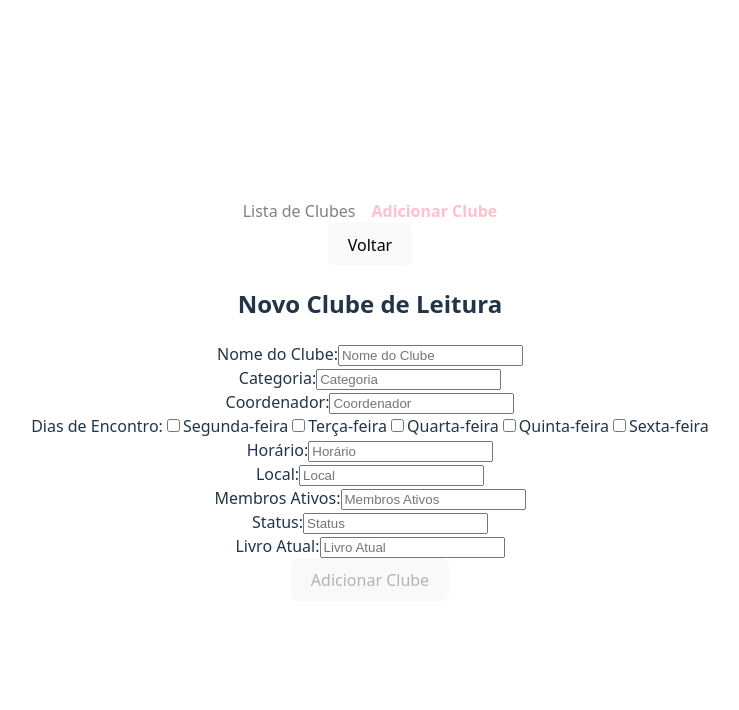
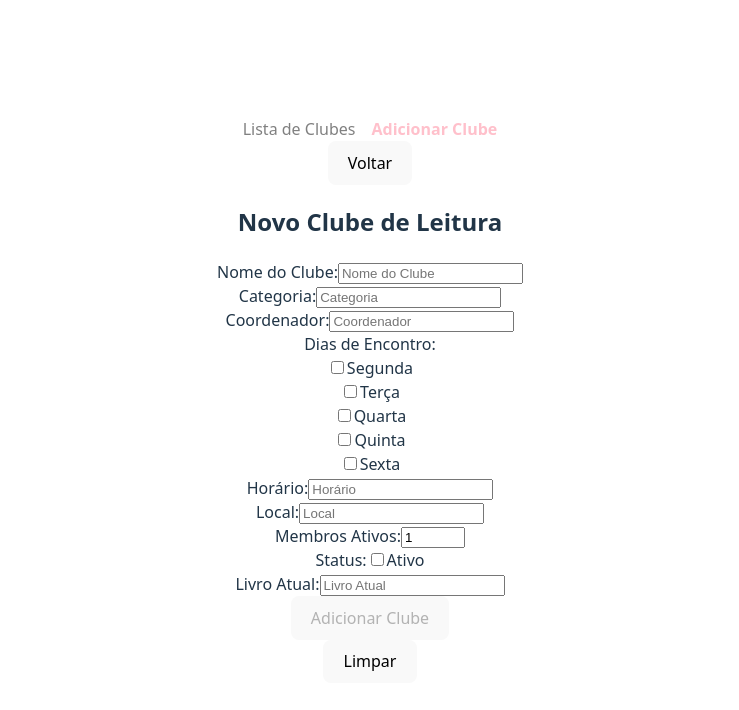
Before and after one commit to Lucas-Faleiro/library-club-manager, a React (Vite) app: page /adicionar in a window 1280 px wide. Shown: the top 710 px of the page, without its empty margins (270-1009 px from the left). Built offline with nearby package versions, Linux system fonts and the light colour scheme.

Commit message:
Exercício 12

```diff
--- a/src/components/ClubForm.jsx
+++ /dev/null
@@ -1,108 +0,0 @@
-const ClubForm = ({
-  clubName,
-  handleInputChange,
-  handleSubmit,
-  errorMessage,
-  btnDisabled,
-}) => {
-  return (
-    <form onSubmit={handleSubmit}>
-      <h2>Novo Clube de Leitura</h2>
-      <div>
-        <label htmlFor="club-name">Nome do Clube:</label>
-        <input
-          type="text"
-          placeholder="Nome do Clube"
-          id="club-name"
-          name="club-name"
-          onChange={handleInputChange}
-          value={clubName}
-        />
-        {errorMessage && (
-          <p style={{ color: "red", fontSize: "12px" }}>{errorMessage}</p>
-        )}
-      </div>
-      <div>
-        <label htmlFor="club-category">Categoria:</label>
-        <input
-          type="text"
-          placeholder="Categoria"
-          id="club-category"
-          name="club-category"
-        />
-      </div>
-      <div>
-        <label htmlFor="club-coordinator">Coordenador:</label>
-        <input
-          type="text"
-          placeholder="Coordenador"
-          id="club-coordinator"
-          name="club-coordinator"
-        />
-      </div>
-      <div>
-        <label htmlFor="meeting-days">Dias de Encontro:</label>
-        <input type="checkbox" id="segunda" name="segunda" value="segunda" />
-        <label htmlFor="segunda">Segunda-feira</label>
-        <input type="checkbox" id="terca" name="terca" value="terca" />
-        <label htmlFor="terca">Terça-feira</label>
-        <input type="checkbox" id="quarta" name="quarta" value="quarta" />
-        <label htmlFor="quarta">Quarta-feira</label>
-        <input type="checkbox" id="quinta" name="quinta" value="quinta" />
-        <label htmlFor="quinta">Quinta-feira</label>
-        <input type="checkbox" id="sexta" name="sexta" value="sexta" />
-        <label htmlFor="sexta">Sexta-feira</label>
-      </div>
-      <div>
-        <label htmlFor="meeting-time">Horário:</label>
-        <input
-          type="text"
-          placeholder="Horário"
-          id="meeting-time"
-          name="meeting-time"
-        />
-      </div>
-      <div>
-        <label htmlFor="meeting-location">Local:</label>
-        <input
-          type="text"
-          placeholder="Local"
-          id="meeting-location"
-          name="meeting-location"
-        />
-      </div>
-      <div>
-        <label htmlFor="active-members">Membros Ativos:</label>
-        <input
-          type="number"
-          placeholder="Membros Ativos"
-          id="active-members"
-          name="active-members"
-        />
-      </div>
-      <div>
-        <label htmlFor="club-status">Status:</label>
-        <input
-          type="text"
-          placeholder="Status"
-          id="club-status"
-          name="club-status"
-        />
-      </div>
-      <div>
-        <label htmlFor="current-book">Livro Atual:</label>
-        <input
-          type="text"
-          placeholder="Livro Atual"
-          id="current-book"
-          name="current-book"
-        />
-      </div>
-      <button disabled={btnDisabled} type="submit">
-        Adicionar Clube
-      </button>
-    </form>
-  );
-};
-
-export default ClubForm;
--- /dev/null
+++ b/src/components/NewClubForm.jsx
@@ -0,0 +1,162 @@
+const daysOfWeek = ["Segunda", "Terça", "Quarta", "Quinta", "Sexta"];
+
+const NewClubForm = ({
+  inputsForm,
+  handleInputChange,
+  handleCheckboxChange,
+  handleSubmit,
+  errorMessage,
+  isFormValid,
+}) => {
+  return (
+    <form onSubmit={handleSubmit}>
+      <h2>Novo Clube de Leitura</h2>
+      <div>
+        <label htmlFor="club-name">Nome do Clube:</label>
+        <input
+          type="text"
+          placeholder="Nome do Clube"
+          id="nome"
+          name="nome"
+          onChange={handleInputChange}
+          value={inputsForm.nome}
+        />
+        {errorMessage.nome.visible && (
+          <p style={{ color: "red", fontSize: "12px" }}>
+            {errorMessage.nome.message}
+          </p>
+        )}
+      </div>
+      <div>
+        <label htmlFor="categoria">Categoria:</label>
+        <input
+          type="text"
+          placeholder="Categoria"
+          id="categoria"
+          name="categoria"
+          onChange={handleInputChange}
+          value={inputsForm.categoria}
+        />
+        {errorMessage.categoria.visible && (
+          <p style={{ color: "red", fontSize: "12px" }}>
+            {errorMessage.categoria.message}
+          </p>
+        )}
+      </div>
+      <div>
+        <label htmlFor="coordenador">Coordenador:</label>
+        <input
+          type="text"
+          placeholder="Coordenador"
+          id="coordenador"
+          name="coordenador"
+          onChange={handleInputChange}
+          value={inputsForm.coordenador}
+        />
+        {errorMessage.coordenador.visible && (
+          <p style={{ color: "red", fontSize: "12px" }}>
+            {errorMessage.coordenador.message}
+          </p>
+        )}
+      </div>
+      <div>
+        <label htmlFor="diasEncontro">Dias de Encontro:</label>
+        {daysOfWeek.map((day) => (
+          <div key={day}>
+            <input
+              type="checkbox"
+              id={day}
+              name="diasEncontro"
+              value={day}
+              onChange={handleCheckboxChange}
+              checked={inputsForm.diasEncontro.includes(day)}
+            />
+            <label htmlFor={day}>{day}</label>
+          </div>
+        ))}
+        {errorMessage.diasEncontro.visible && (
+          <p style={{ color: "red", fontSize: "12px" }}>
+            {errorMessage.diasEncontro.message}
+          </p>
+        )}
+      </div>
+      <div>
+        <label htmlFor="horario">Horário:</label>
+        <input
+          type="text"
+          placeholder="Horário"
+          id="horario"
+          name="horario"
+          onChange={handleInputChange}
+          value={inputsForm.horario}
+        />
+        {errorMessage.horario.visible && (
+          <p style={{ color: "red", fontSize: "12px" }}>
+            {errorMessage.horario.message}
+          </p>
+        )}
+      </div>
+      <div>
+        <label htmlFor="local">Local:</label>
+        <input
+          type="text"
+          placeholder="Local"
+          id="local"
+          name="local"
+          onChange={handleInputChange}
+          value={inputsForm.local}
+        />
+        {errorMessage.local.visible && (
+          <p style={{ color: "red", fontSize: "12px" }}>
+            {errorMessage.local.message}
+          </p>
+        )}
+      </div>
+      <div>
+        <label htmlFor="membrosAtivos">Membros Ativos:</label>
+        <input
+          type="number"
+          placeholder="Membros Ativos"
+          min={1}
+          max={100}
+          id="membrosAtivos"
+          name="membrosAtivos"
+          onChange={handleInputChange}
+          value={inputsForm.membrosAtivos}
+        />
+        {errorMessage.membrosAtivos.visible && (
+          <p style={{ color: "red", fontSize: "12px" }}>
+            {errorMessage.membrosAtivos.message}
+          </p>
+        )}
+      </div>
+      <div>
+        <label htmlFor="status">Status:</label>
+        <input
+          type="checkbox"
+          id="status"
+          name="status"
+          onChange={handleCheckboxChange}
+          checked={inputsForm.status}
+        />
+        <span>{inputsForm.status ? "Inativo" : "Ativo"}</span>
+      </div>
+      <div>
+        <label htmlFor="livroAtual">Livro Atual:</label>
+        <input
+          type="text"
+          placeholder="Livro Atual"
+          id="livroAtual"
+          name="livroAtual"
+          onChange={handleInputChange}
+          value={inputsForm.livroAtual}
+        />
+      </div>
+      <button disabled={isFormValid} type="submit">
+        Adicionar Clube
+      </button>
+    </form>
+  );
+};
+
+export default NewClubForm;
--- a/src/pages/DetalhesClube.jsx
+++ b/src/pages/DetalhesClube.jsx
@@ -31,7 +31,7 @@ const DetalhesClube = () => {
       ) : (
         <div style={{ display: "flex", flexDirection: "column", gap: "8px" }}>
           <span>{clubDetails.nome}</span>
-          {/* <span>{clubDetails.categoria}</span>
+          <span>{clubDetails.categoria}</span>
           <span>Livro atual: {clubDetails.livroAtual.titulo}</span>
           <span>{clubDetails.coordenador}</span>
           <div
@@ -44,7 +44,7 @@ const DetalhesClube = () => {
           <span>{clubDetails.horario}</span>
           <span>{clubDetails.local}</span>
           <span>{clubDetails.membrosAtivos}</span>
-          <span>{clubDetails.status}</span> */}
+          <span>{clubDetails.status ? "Ativo" : "Inativo"}</span>
         </div>
       )}
     </div>
--- a/src/pages/NovoClube.jsx
+++ b/src/pages/NovoClube.jsx
@@ -1,55 +1,44 @@
 import { useContext, useReducer, useState } from "react";
 import { Link } from "react-router";
 import ClubsContext from "../contexts/ClubsContext";
-import ClubForm from "../components/ClubForm";
+import ClubForm from "../components/NewClubForm";
+import errorData from "../utils/errorData";
 
 const newClubReducer = (state, action) => {
-  const { type, inputValue } = action;
+  const { type, inputName, inputValue } = action;
   switch (type) {
-    case "SET_CLUB_NAME":
+    case "UPDATE_FIELD":
       return {
         ...state,
-        nome: inputValue,
+        [inputName]: inputValue,
       };
-    case "SET_CATEGORY":
+    case "TOGGLE_CHECKBOX": {
+      if (inputName === "diasEncontro") {
+        const listaDias = state.diasEncontro;
         return {
           ...state,
-        categoria: inputValue,
+          [inputName]: listaDias.includes(inputValue)
+            ? listaDias.filter((dia) => dia !== inputValue)
+            : [...listaDias, inputValue],
         };
-    case "SET_COORDINATOR":
+      } else {
         return {
           ...state,
-        coordenador: inputValue,
+          [inputName]: inputValue,
         };
-    case "SET_MEETING_DAYS":
+      }
+    }
+    case "CLEAR_FORM":
       return {
-        ...state,
-        diasEncontro: inputValue,
-      };
-    case "SET_SCHEDULE":
-      return {
-        ...state,
-        horario: inputValue,
-      };
-    case "SET_LOCATION":
-      return {
-        ...state,
-        local: inputValue,
-      };
-    case "SET_ACTIVE_MEMBERS":
-      return {
-        ...state,
-        membrosAtivos: inputValue,
-      };
-    case "SET_STATUS":
-      return {
-        ...state,
-        status: inputValue,
-      };
-    case "SET_CURRENT_BOOK":
-      return {
-        ...state,
-        livroAtual: inputValue,
+        nome: "",
+        categoria: "",
+        coordenador: "",
+        diasEncontro: [],
+        horario: "",
+        local: "",
+        membrosAtivos: 0,
+        status: false,
+        livroAtual: "",
       };
     default:
       return state;
@@ -64,37 +53,94 @@ const NovoClube = () => {
     diasEncontro: [],
     horario: "",
     local: "",
-    membrosAtivos: 0,
-    status: "",
+    membrosAtivos: 1,
+    status: false,
     livroAtual: "",
   });
-  const [clubName, setClubName] = useState("");
   const { addNewClub, clubList } = useContext(ClubsContext);
-  const [errorMessage, setErrorMessage] = useState("");
-  const [btnDisabled, setBtnDisabled] = useState(true);
+  const [errorMessage, setErrorMessage] = useState(errorData);
+
+  const isFormValid =
+    inputsForm.nome.length < 3 ||
+    inputsForm.categoria.length < 3 ||
+    inputsForm.coordenador.length < 3 ||
+    inputsForm.horario.length < 3 ||
+    inputsForm.local.length < 3 ||
+    inputsForm.livroAtual.length < 3 ||
+    inputsForm.diasEncontro.length === 0;
 
   const handleInputChange = (e) => {
-    const { value } = e.target;
-    if (value.trim().length < 3) {
-      setErrorMessage("O nome do clube deve ter pelo menos 3 caracteres.");
-      setBtnDisabled(true);
+    const { name, value } = e.target;
+    // if (name === "membrosAtivos") {
+    //   if (Number(value) < 1)
+    //     return setErrorMessage((prev) => ({
+    //       ...prev,
+    //       membrosAtivos: {
+    //         message: "O número de membros ativos deve ser pelo menos 1.",
+    //         visible: true,
+    //       },
+    //     }));
+    // }
+
+    if (value.length < 3 && name !== "membrosAtivos") {
+      setErrorMessage((prev) => ({
+        ...prev,
+        [name]: {
+          message: "O campo deve ter pelo menos 3 caracteres.",
+          visible: true,
+        },
+      }));
     } else {
-      setErrorMessage("");
-      setBtnDisabled(false);
+      setErrorMessage((prev) => ({
+        ...prev,
+        [name]: { message: "", visible: false },
+      }));
     }
-    setClubName(value);
+    dispatch({ type: "UPDATE_FIELD", inputName: name, inputValue: value });
+  };
+
+  console.log(errorMessage);
+
+  const handleCheckboxChange = (e) => {
+    const { name, value } = e.target;
+    if (name === "diasEncontro") {
+      dispatch({
+        type: "TOGGLE_CHECKBOX",
+        inputName: name,
+        inputValue: value,
+      });
+    } else {
+      dispatch({
+        type: "TOGGLE_CHECKBOX",
+        inputName: name,
+        inputValue: e.target.checked,
+      });
+    }
   };
 
   const handleSubmit = (e) => {
     e.preventDefault();
+    // if (inputsForm.diasEncontro.length === 0) {
+    //   return setErrorMessage((prev) => ({
+    //     ...prev,
+    //     diasEncontro: {
+    //       message: "Selecione pelo menos um dia de encontro.",
+    //       visible: true,
+    //     },
+    //   }));
+    // } else {
+    //   setErrorMessage((prev) => ({
+    //     ...prev,
+    //     diasEncontro: { message: "", visible: false },
+    //   }));
+    // }
     const clubsLength = clubList.length;
-    if (clubName.length > 0) {
+    if (inputsForm.nome.length >= 3) {
       const newClub = {
         id: `clb-0${clubsLength + 1}`,
-        nome: clubName,
+        ...inputsForm,
       };
       addNewClub(newClub);
-      setClubName("");
     }
   };
 
@@ -104,12 +150,14 @@ const NovoClube = () => {
         <button>Voltar</button>
       </Link>
       <ClubForm
-        clubName={clubName}
+        inputsForm={inputsForm}
         handleInputChange={handleInputChange}
+        handleCheckboxChange={handleCheckboxChange}
         handleSubmit={handleSubmit}
         errorMessage={errorMessage}
-        btnDisabled={btnDisabled}
+        isFormValid={isFormValid}
       />
+      <button onClick={() => dispatch({ type: "CLEAR_FORM" })}>Limpar</button>
     </div>
   );
 };
--- /dev/null
+++ b/src/utils/errorData.js
@@ -0,0 +1,12 @@
+const errorData = {
+  nome: { message: "", visible: false },
+  categoria: { message: "", visible: false },
+  coordenador: { message: "", visible: false },
+  horario: { message: "", visible: false },
+  local: { message: "", visible: false },
+  livroAtual: { message: "", visible: false },
+  membrosAtivos: { message: "", visible: false },
+  diasEncontro: { message: "", visible: false },
+};
+
+export default errorData;
```
Lines whose indentation alone changed are shown as unchanged.
